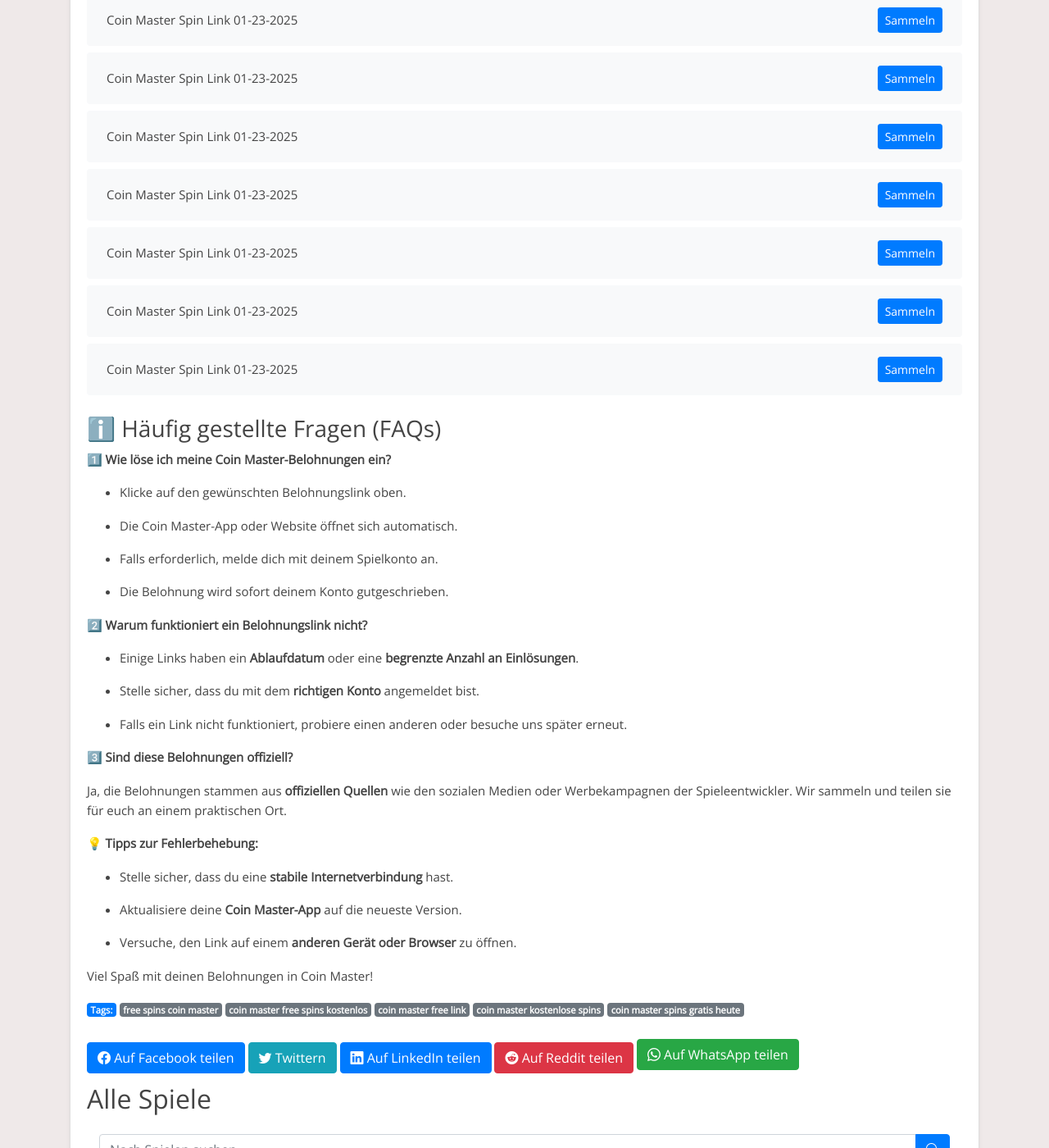
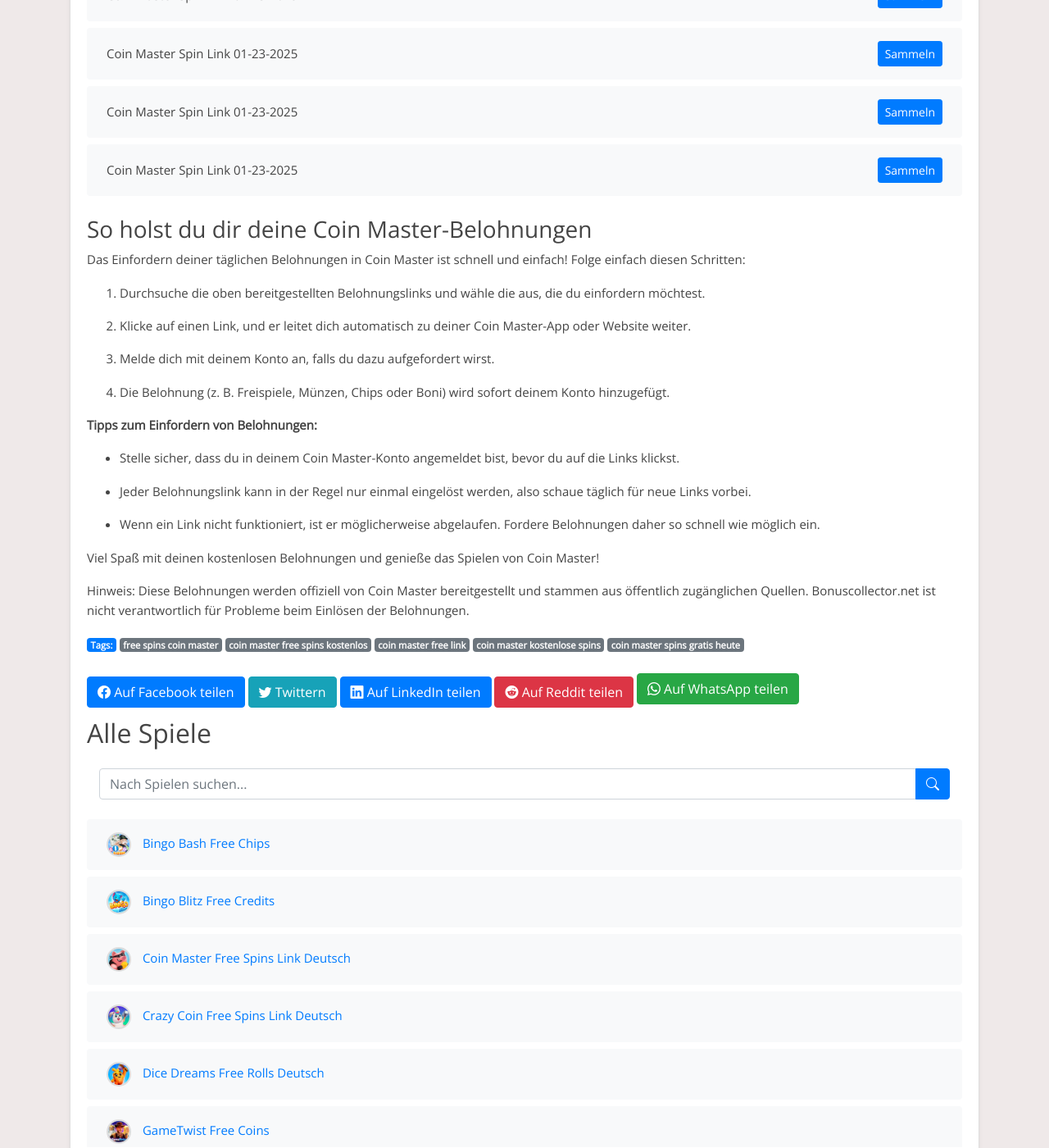
Before and after one commit to Prollad99/bs-de, a Jekyll site: the page built from _posts/2025-01-16-coin-master.md, in a window 1280 px wide and 1400 px high, scrolled down 7477 px. Shown: the whole window at 82% size. Built offline with Jekyll 4.4.1, drawn with Linux system fonts in a browser that asks for light colours; some of the changed text lies outside the part shown.

Commit message:
Aktualisiere coin-master-Belohnungslinks, Inhalte und Änderungsdatum

```diff
--- a/_includes/coin-master_footer.html
+++ b/_includes/coin-master_footer.html
@@ -1,38 +1,27 @@
-### ℹ️ Häufig gestellte Fragen (FAQs)
+### So holst du dir deine Coin Master-Belohnungen
 
 
-**1️⃣ Wie löse ich meine Coin Master-Belohnungen ein?**
+Das Einfordern deiner täglichen Belohnungen in Coin Master ist schnell und einfach! Folge einfach diesen Schritten:
 
-- Klicke auf den gewünschten Belohnungslink oben.
+1. Durchsuche die oben bereitgestellten Belohnungslinks und wähle die aus, die du einfordern möchtest.
 
-- Die Coin Master-App oder Website öffnet sich automatisch.
+2. Klicke auf einen Link, und er leitet dich automatisch zu deiner Coin Master-App oder Website weiter.
 
-- Falls erforderlich, melde dich mit deinem Spielkonto an.
+3. Melde dich mit deinem Konto an, falls du dazu aufgefordert wirst.
 
-- Die Belohnung wird sofort deinem Konto gutgeschrieben.
+4. Die Belohnung (z. B. Freispiele, Münzen, Chips oder Boni) wird sofort deinem Konto hinzugefügt.
 
 
-**2️⃣ Warum funktioniert ein Belohnungslink nicht?**
+**Tipps zum Einfordern von Belohnungen:**
 
-- Einige Links haben ein **Ablaufdatum** oder eine **begrenzte Anzahl an Einlösungen**.
+- Stelle sicher, dass du in deinem Coin Master-Konto angemeldet bist, bevor du auf die Links klickst.
 
-- Stelle sicher, dass du mit dem **richtigen Konto** angemeldet bist.
+- Jeder Belohnungslink kann in der Regel nur einmal eingelöst werden, also schaue täglich für neue Links vorbei.
 
-- Falls ein Link nicht funktioniert, probiere einen anderen oder besuche uns später erneut.
+- Wenn ein Link nicht funktioniert, ist er möglicherweise abgelaufen. Fordere Belohnungen daher so schnell wie möglich ein.
 
 
-**3️⃣ Sind diese Belohnungen offiziell?**
-
-Ja, die Belohnungen stammen aus **offiziellen Quellen** wie den sozialen Medien oder Werbekampagnen der Spieleentwickler. Wir sammeln und teilen sie für euch an einem praktischen Ort.
+Viel Spaß mit deinen kostenlosen Belohnungen und genieße das Spielen von Coin Master!
 
 
-**💡 Tipps zur Fehlerbehebung:**
-
-- Stelle sicher, dass du eine **stabile Internetverbindung** hast.
-
-- Aktualisiere deine **Coin Master-App** auf die neueste Version.
-
-- Versuche, den Link auf einem **anderen Gerät oder Browser** zu öffnen.
-
-
-Viel Spaß mit deinen Belohnungen in Coin Master!
+Hinweis: Diese Belohnungen werden offiziell von Coin Master bereitgestellt und stammen aus öffentlich zugänglichen Quellen. Bonuscollector.net ist nicht verantwortlich für Probleme beim Einlösen der Belohnungen.
--- a/_includes/coin-master_post.html
+++ b/_includes/coin-master_post.html
@@ -1,29 +1,13 @@
-## Coin Master – Tägliche Belohnungen & Tipps
+Entdecke tägliche Coin Master-Belohnungen!
 
 
-**Hol dir täglich exklusive Belohnungen für Coin Master!** Wir stellen dir die neuesten Bonuslinks bereit, mit denen du Freispiele, Münzen, Chips und andere Belohnungen sammeln kannst.
+Bist du ein Fan von Coin Master und möchtest dein Spielerlebnis verbessern? Du bist hier genau richtig! Diese Seite ist allen Coin Master-Enthusiasten gewidmet, die täglich kostenlose Belohnungen einfordern möchten. Hier findest du die neuesten Links, um Freispiele, Münzen, Chips und andere spannende Boni zu sammeln, damit du das Spiel noch mehr genießen kannst.
 
 
-### 🎮 Was ist Coin Master?
-
-Coin Master ist ein spannendes und unterhaltsames Spiel, das Millionen von Spielern weltweit begeistert. Es bietet tägliche Herausforderungen, Events und Belohnungen, die dein Spielerlebnis verbessern.
+Coin Master ist ein unterhaltsames Spiel, das von Millionen geliebt wird. Ob du höhere Level erreichen oder einfach nur den Nervenkitzel genießen möchtest – unsere täglichen Belohnungslinks halten dich im Spiel.
 
 
-### 🏆 Warum solltest du Belohnungen einlösen?
-
-- **Mehr Spielzeit** – Genieße das Spiel ohne Unterbrechungen.
-
-- **Schneller Fortschritt** – Steige schneller auf und schalte neue Inhalte frei.
-
-- **Events optimal nutzen** – Einige Boni sind nur für kurze Zeit verfügbar!
+Hinweis: Coin Master ist eine kostenlose App, die ausschließlich zu Unterhaltungszwecken entwickelt wurde. Bonuscollector.net ist eine unabhängige Plattform und steht in keiner Verbindung zu den Entwicklern oder Eigentümern von Coin Master.
 
 
-### 💡 Pro Tipp:
-
-„Speichere deine Belohnungen für besondere Events oder Herausforderungen, um den maximalen Vorteil zu erzielen!“
-
-
-Bleib dran und sichere dir täglich deine Coin Master-Belohnungen!
-
-
-*Hinweis: Bonuscollector.net steht in keiner Verbindung zu den Entwicklern von Coin Master. Alle Links stammen aus offiziellen Quellen.*
+Schau täglich vorbei, um sicherzustellen, dass du keine Belohnung verpasst!
```
